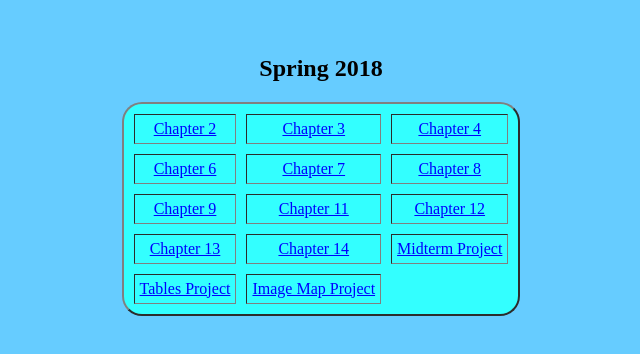
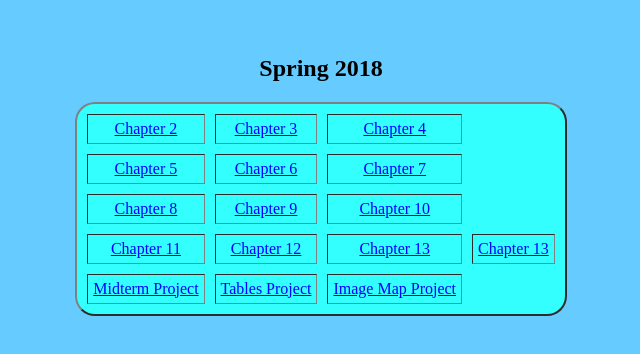
Before and after one commit to ksalarod/CIST-1510-Assignments, a plain HTML site: page 1510/index.html in a window 1280 px wide. Shown: the part 136-490 px from the top of the page, without its empty margins (319-959 px from the left). Drawn offline with Linux system fonts and the light colour scheme.

Commit message:
Update index.html

```diff
--- a/1510/index.html
+++ b/1510/index.html
@@ -10,7 +10,8 @@ body {background-color:#66ccff;} div {text-align: center;} a:link { color:#0000f
 
 <h2>Your Name Here</h2><br>
 
-<h2>Spring 2018</h2> <table cellspacing="10" cellpadding="5" border="2" id="wrapper"> <tbody> <tr> <td><a href="ch02/index.html">Chapter 2</a></td>
+<h2>Spring 2018</h2> <table cellspacing="10" cellpadding="5" border="2" id="wrapper"> <tbody> <tr>
+ <td><a href="ch02/index.html">Chapter 2</a></td>
 
  <td><a href="ch03/index.html">Chapter 3</a></td>
 
@@ -18,29 +19,32 @@ body {background-color:#66ccff;} div {text-align: center;} a:link { color:#0000f
 
  </tr> <tr>
 
+<td><a href="ch05/index.html">Chapter 5</a></td>
+
 <td><a href="ch06/index.html">Chapter 6</a></td>
 
-<td><a href="ch07/index.html">Chapter 7</a></td>
-
- <td><a href="ch08/index.html">Chapter 8</a></td>
+ <td><a href="ch07/index.html">Chapter 7</a></td>
 
  </tr> <tr>
 
+<td><a href="ch08/index.html">Chapter 8</a></td>
+
 <td><a href="ch09/index.html">Chapter 9</a></td>
+
+ <td><a href="ch10/index.html">Chapter 10</a></td>
+
+ </tr> <tr>
 
 <td><a href="ch11/index.html">Chapter 11</a></td>
 
- <td><a href="ch12/index.html">Chapter 12</a></td>
-
- </tr> <tr>
+<td><a href="ch12/index.html">Chapter 12</a></td>
 
 <td><a href="ch13/index.html">Chapter 13</a></td>
 
-<td><a href="ch14/index.html">Chapter 14</a></td>
-
- <td><a href="midterm/index.html">Midterm Project</a></td>
+<td><a href="ch13/index.html">Chapter 13</a></td>
 
 </tr> <tr>
+ <td><a href="midterm/index.html">Midterm Project</a></td>
 
 <td><a href="extra/tables.html">Tables Project</a></td>
 
```
